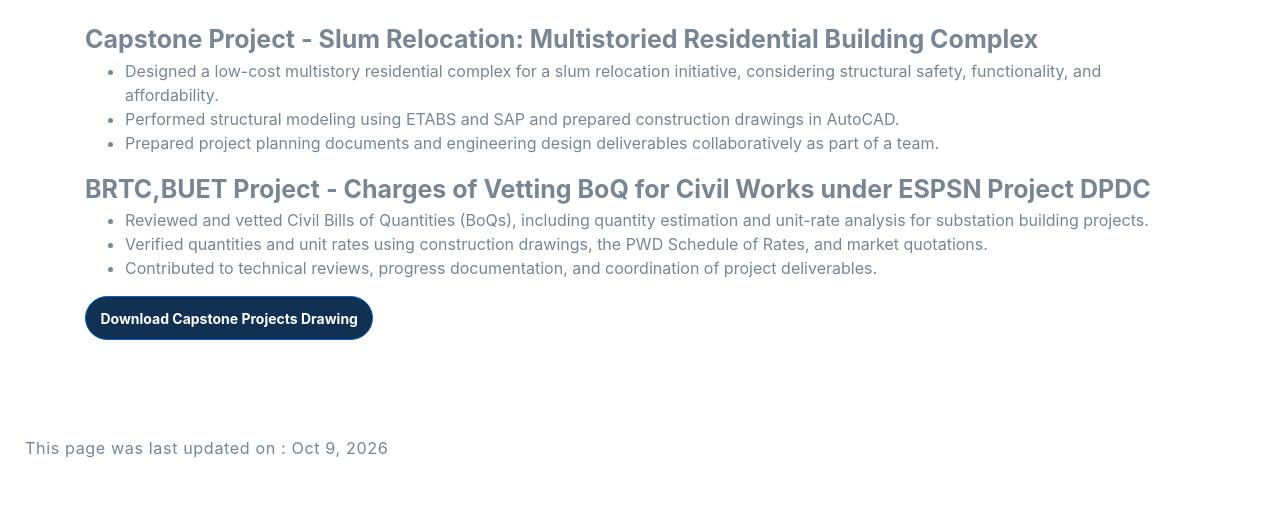
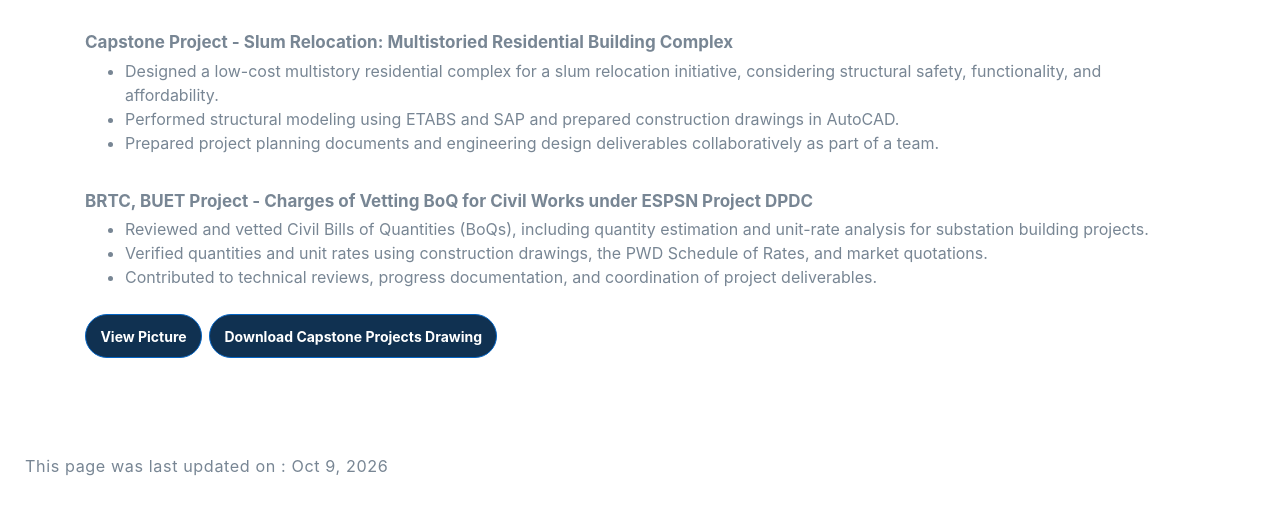
Before and after one commit to mdaslamcee/mdaslamcee.github.io, a plain HTML site: page projects.html in a window 1280 px wide. Shown: the part 146-660 px from the top of the page. Drawn offline with Linux system fonts and the light colour scheme; a web font is replaced by a local one.

Commit message:
update website

```diff
--- a/projects.html
+++ b/projects.html
@@ -84,21 +84,33 @@
         <h2 class="col-12 mb-4 text-center">Projects</h2>
             <div class="publication-entry">
                 <div class="publication-text">
-                    <strong>Capstone Project - Slum Relocation: Multistoried Residential Building Complex</strong><br>
-                    <ul>
+
+<strong style="font-size: 17px;">Capstone Project - Slum Relocation: Multistoried Residential Building Complex</strong>
+<br>
+
+<ul style="margin-bottom: 25px;">
     <li>Designed a low-cost multistory residential complex for a slum relocation initiative, considering structural safety, functionality, and affordability.</li>
     <li>Performed structural modeling using ETABS and SAP and prepared construction drawings in AutoCAD.</li>
     <li>Prepared project planning documents and engineering design deliverables collaboratively as part of a team.</li>
 </ul>
-                    <strong>BRTC,BUET Project - Charges of Vetting BoQ for Civil Works under ESPSN Project DPDC</strong><br>
-                    <ul>
+
+<strong style="font-size: 17px;">BRTC, BUET Project - Charges of Vetting BoQ for Civil Works under ESPSN Project DPDC</strong>
+<br>
+
+<ul style="margin-bottom: 25px;">
     <li>Reviewed and vetted Civil Bills of Quantities (BoQs), including quantity estimation and unit-rate analysis for substation building projects.</li>
     <li>Verified quantities and unit rates using construction drawings, the PWD Schedule of Rates, and market quotations.</li>
     <li>Contributed to technical reviews, progress documentation, and coordination of project deliverables.</li>
 </ul>
-                <a href="assets/files/Capstone_Projects_Drawing.pdf" download>
-                    <button class="btn btn-dark rounded">Download Capstone Projects Drawing</button>
+
+<a href="assets/project/Capstone.png" target="_blank">
+    <button type="button" class="btn btn-dark rounded">View Picture</button>
 </a>
+
+<a href="assets/project/Capstone_Projects_Drawing.pdf" download>
+    <button type="button" class="btn btn-dark rounded">Download Capstone Projects Drawing</button>
+</a>
+
                 </div>
                     <!-- <div class="publication-image">
                        <img src="assets/imgs/paper-thumbnail.png" alt="Paper thumbnail">
```
Also changed, not shown: 1 other file. Lines whose indentation alone changed are shown as unchanged.
